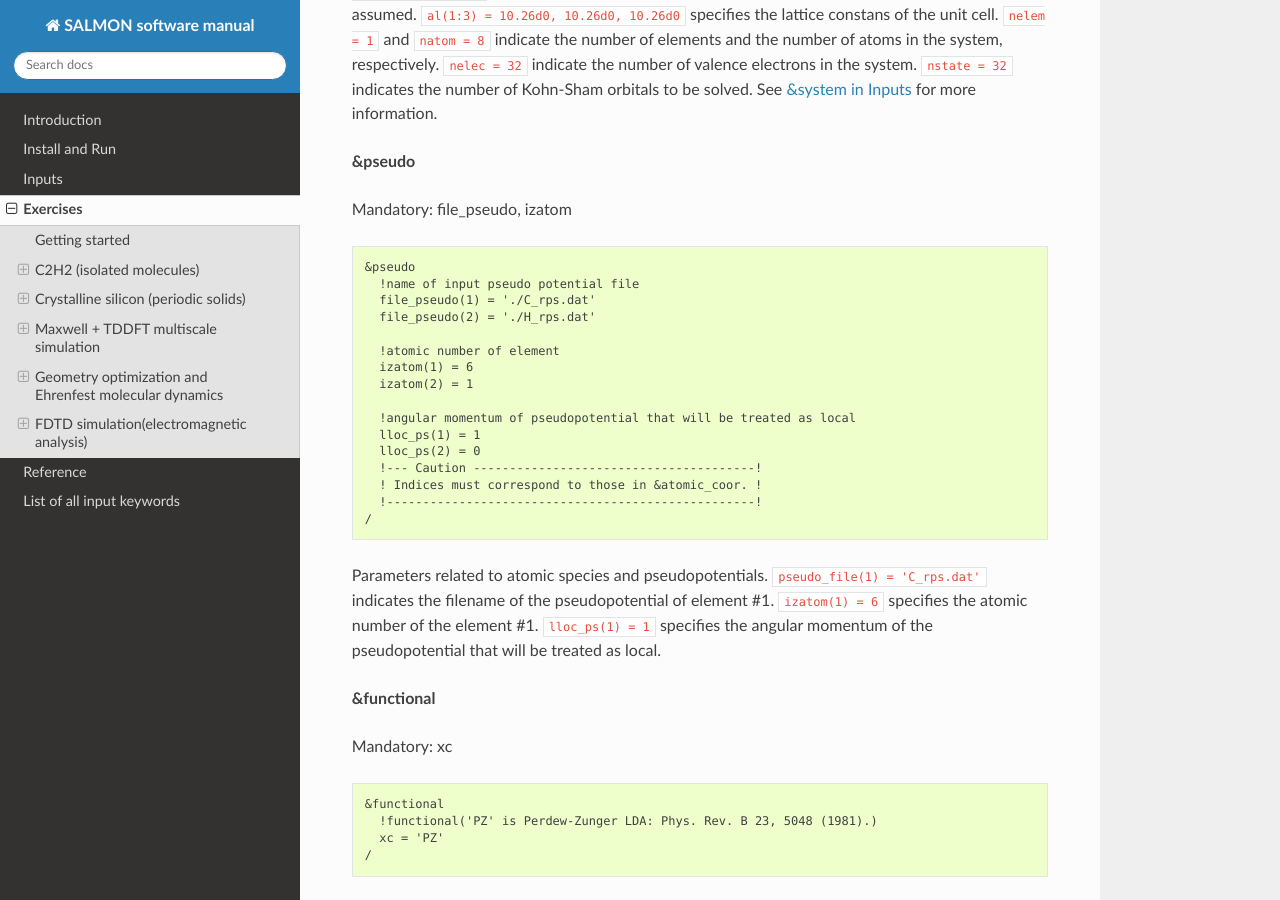
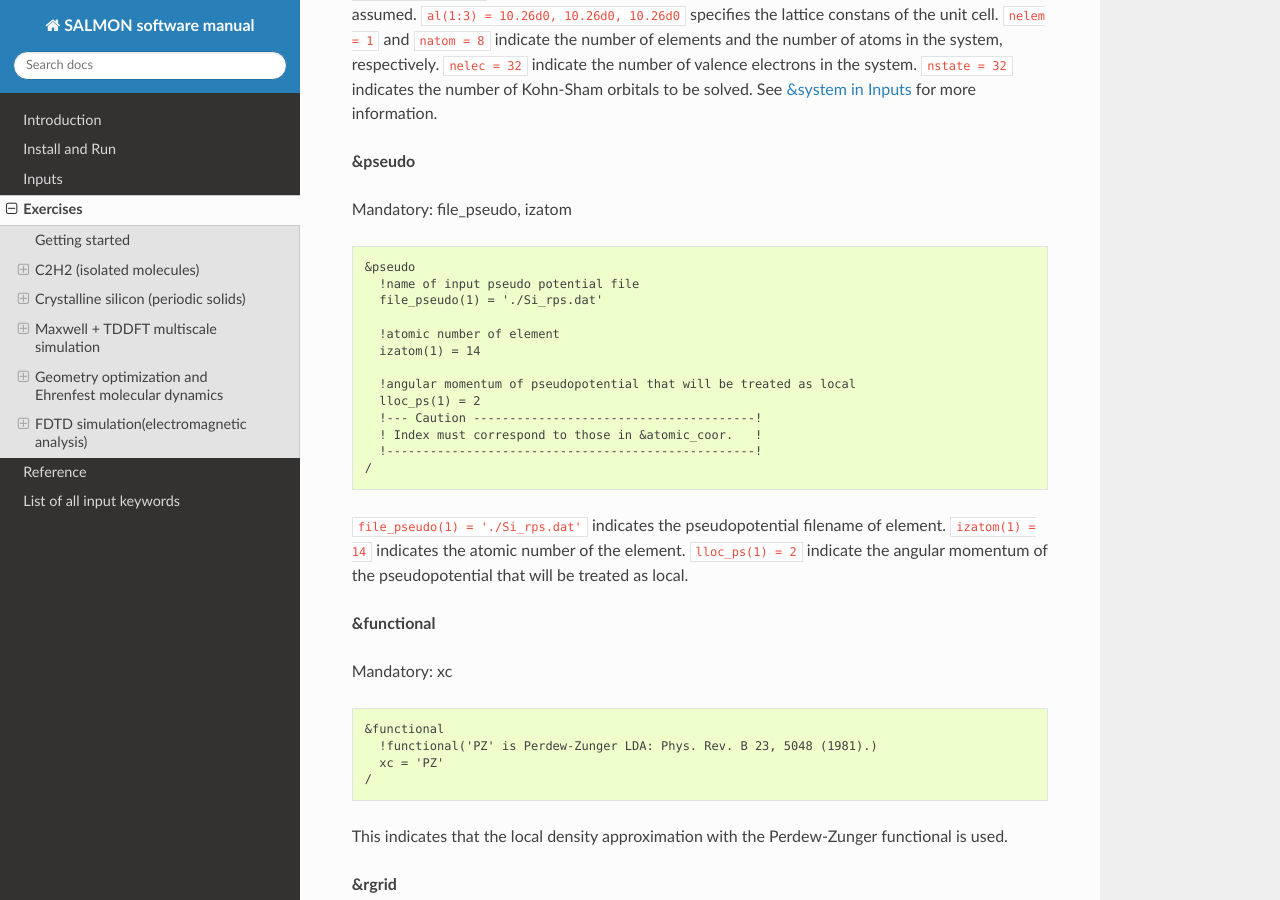
Before and after one commit to SALMON-TDDFT/SALMON-DOCS, a Sphinx documentation site: the page built from source/exercises.rst, in a window 1280 px wide and 900 px high, scrolled down 28053 px. Built offline with Sphinx 7.4.7 and the Read the Docs theme 2.0.0, drawn with Linux system fonts in a browser that asks for light colours; formulas are drawn with MathJax 3; some of the changed text lies outside the part shown.

Commit message:
Update exercises.rst

```diff
--- a/source/exercises.rst
+++ b/source/exercises.rst
@@ -321,9 +321,9 @@
    /
 
 Parameters related to atomic species and pseudopotentials.
-``pseudo_file(1) = 'C_rps.dat'`` indicates the filename of the
-pseudopotential of element #1.
-``izatom(1) = 6`` specifies the atomic number of the element #1.
+``file_pseudo(1) = './C_rps.dat'`` indicates the filename of the
+pseudopotential of element.
+``izatom(1) = 6`` specifies the atomic number of the element.
 ``lloc_ps(1) = 1`` specifies the angular momentum of the pseudopotential
 that will be treated as local.
 
@@ -1591,27 +1591,21 @@
 
    &pseudo
      !name of input pseudo potential file
-     file_pseudo(1) = './C_rps.dat'
-     file_pseudo(2) = './H_rps.dat'
+     file_pseudo(1) = './Si_rps.dat'
 
      !atomic number of element
-     izatom(1) = 6
-     izatom(2) = 1
+     izatom(1) = 14
 
      !angular momentum of pseudopotential that will be treated as local
-     lloc_ps(1) = 1
-     lloc_ps(2) = 0
+     lloc_ps(1) = 2
      !--- Caution ---------------------------------------!
-     ! Indices must correspond to those in &atomic_coor. !
+     ! Index must correspond to those in &atomic_coor.   !
      !---------------------------------------------------!
    /
 
-Parameters related to atomic species and pseudopotentials.
-``pseudo_file(1) = 'C_rps.dat'`` indicates the filename of the
-pseudopotential of element #1.
-``izatom(1) = 6`` specifies the atomic number of the element #1.
-``lloc_ps(1) = 1`` specifies the angular momentum of the pseudopotential
-that will be treated as local.
+``file_pseudo(1) = './Si_rps.dat'`` indicates the pseudopotential filename of element.
+``izatom(1) = 14`` indicates the atomic number of the element.
+``lloc_ps(1) = 2`` indicate the angular momentum of the pseudopotential that will be treated as local.
 
 **&functional**
 
```
